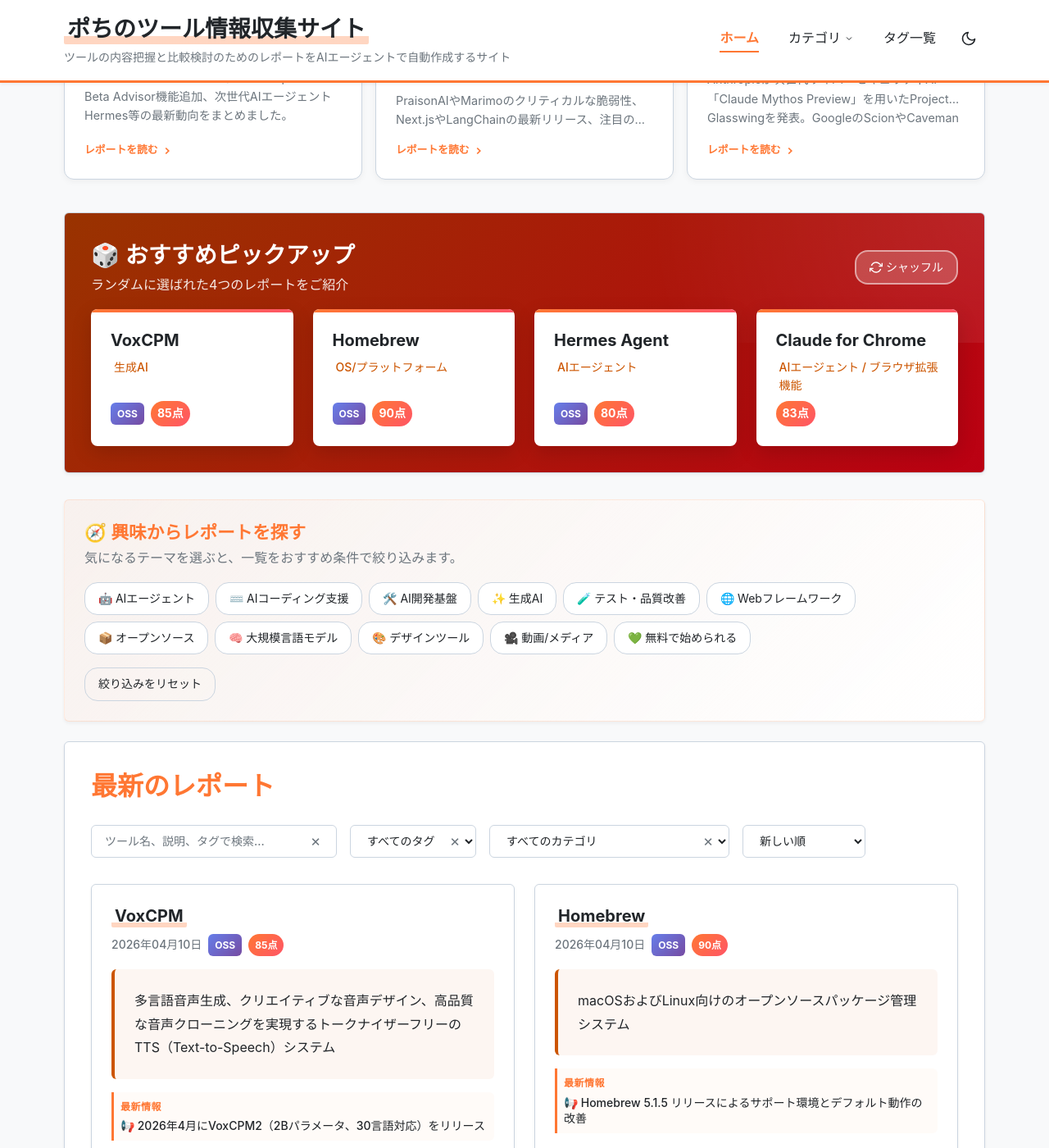
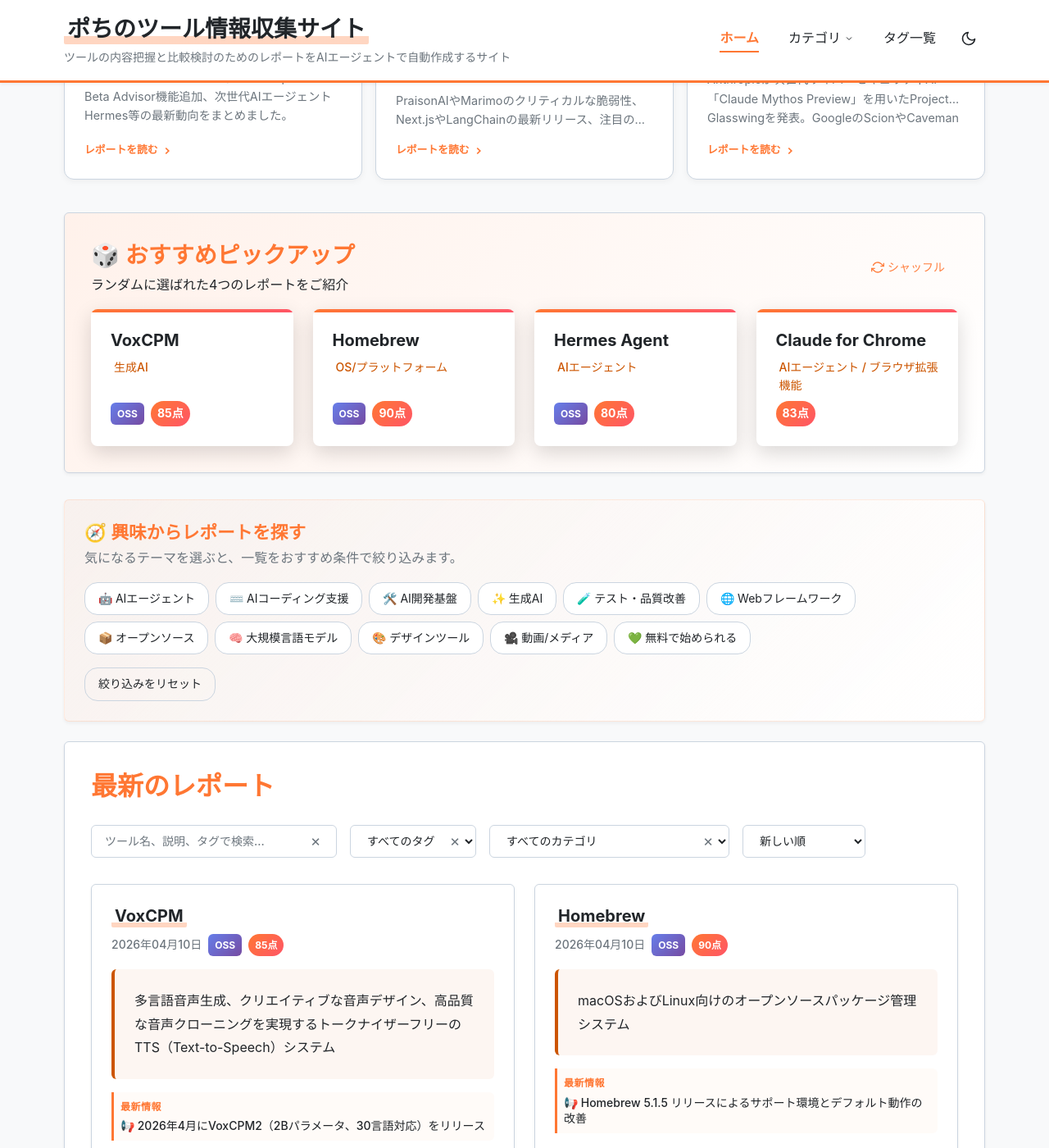
Before and after one commit to aegisfleet/tool-survey-report, a Jekyll site: the page built from index.md, in a window 1280 px wide and 1400 px high, scrolled down 643 px. Shown: the whole window at 82% size. Built offline with Jekyll 4.4.1, drawn with Linux system fonts in a browser that asks for light colours; a script that is not in the unit is left out.

Commit message:
refactor: migrate random-picks section styles to CSS variables for theme support

```diff
--- a/_sass/_home.scss
+++ b/_sass/_home.scss
@@ -177,7 +177,7 @@
 .random-picks {
     @include card(map-get($spacers, 5));
     margin-bottom: map-get($spacers, 5);
-    background: linear-gradient(135deg, darken(#ff7733, 30%) 0%, darken(#ff5566, 30%) 100%);
+    background: var(--color-random-picks-bg);
     position: relative;
     overflow: hidden;
 
@@ -198,7 +198,7 @@
 
     h2 {
         margin: 0 0 map-get($spacers, 1) 0;
-        color: $white;
+        color: var(--color-random-picks-text);
         font-size: 1.75rem;
         font-weight: $font-weight-bold;
         display: flex;
@@ -216,15 +216,15 @@
     }
 
     .picks-desc {
-        color: rgba($white, 0.9);
+        color: var(--color-random-picks-desc);
         font-size: $font-size-base;
         margin: 0;
     }
 
     .refresh-btn {
-        background: rgba($white, 0.2);
-        border: 2px solid rgba($white, 0.5);
-        color: $white;
+        background: var(--color-random-picks-btn-bg);
+        border: 2px solid var(--color-random-picks-btn-border);
+        color: var(--color-random-picks-btn-text);
         padding: map-get($spacers, 2) map-get($spacers, 3);
         border-radius: $border-radius-xl;
         cursor: pointer;
--- a/_sass/_theme.scss
+++ b/_sass/_theme.scss
@@ -53,6 +53,14 @@
     --color-border-table: #{$border-color};
     --color-border-table-inner: #{$border-light};
 
+    // random-picks section colors
+    --color-random-picks-bg: linear-gradient(135deg, #{lighten(#ff7733, 36%)} 0%, #{lighten(#ff5566, 36%)} 100%);
+    --color-random-picks-text: #{$primary-color};
+    --color-random-picks-desc: #{$text-color};
+    --color-random-picks-btn-bg: rgba(#{$primary-color}, 0.08);
+    --color-random-picks-btn-border: rgba(#{$primary-color}, 0.4);
+    --color-random-picks-btn-text: #{$primary-color};
+
     // Theme icon visibility
     --theme-icon-light-display: none;
     --theme-icon-dark-display: block;
@@ -102,6 +110,14 @@
         --color-border-table: #808080;
         --color-border-table-inner: #505050;
 
+        // random-picks section colors
+        --color-random-picks-bg: linear-gradient(135deg, #{darken(#ff7733, 30%)} 0%, #{darken(#ff5566, 30%)} 100%);
+        --color-random-picks-text: #{$white};
+        --color-random-picks-desc: rgba(#{$white}, 0.9);
+        --color-random-picks-btn-bg: rgba(#{$white}, 0.2);
+        --color-random-picks-btn-border: rgba(#{$white}, 0.5);
+        --color-random-picks-btn-text: #{$white};
+
         --theme-icon-light-display: block;
         --theme-icon-dark-display: none;
     }
@@ -149,6 +165,14 @@
     --color-text-blockquote: #ffffff;
     --color-border-table: #808080;
     --color-border-table-inner: #505050;
+
+    // random-picks section colors
+    --color-random-picks-bg: linear-gradient(135deg, #{darken(#ff7733, 30%)} 0%, #{darken(#ff5566, 30%)} 100%);
+    --color-random-picks-text: #{$white};
+    --color-random-picks-desc: rgba(#{$white}, 0.9);
+    --color-random-picks-btn-bg: rgba(#{$white}, 0.2);
+    --color-random-picks-btn-border: rgba(#{$white}, 0.5);
+    --color-random-picks-btn-text: #{$white};
 
     --theme-icon-light-display: block;
     --theme-icon-dark-display: none;
```
